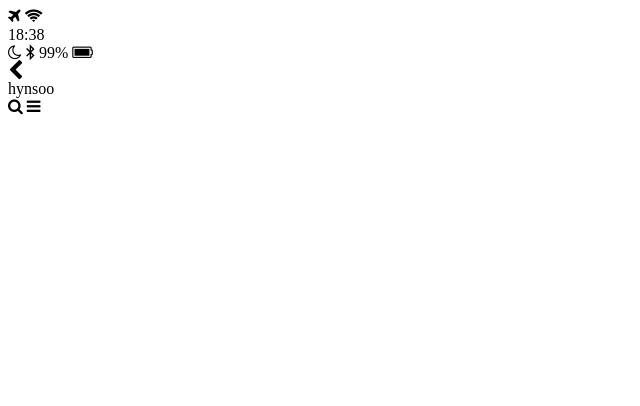
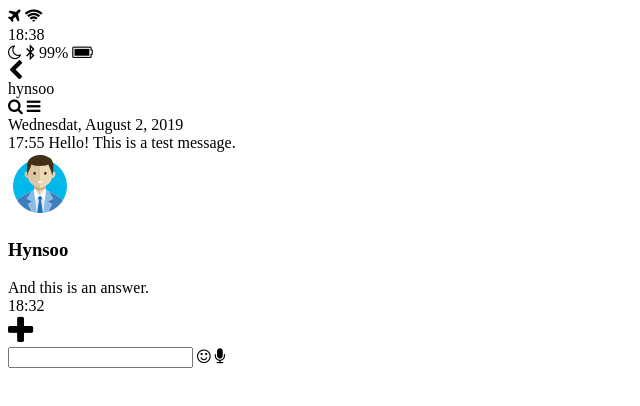
Before and after one commit to hwanginhoo/kakao-clone, a plain HTML site: page chat.html in a window 1280 px wide. Shown: the whole page, without its empty margins (0-640 px from the left). Drawn offline with Linux system fonts and the light colour scheme.

Commit message:
chat is done!!

```diff
--- a/chat.html
+++ b/chat.html
@@ -36,5 +36,36 @@
             </div>
         </div>
     </header>
+    <main class="chat">
+        <div class="data-divider">
+            <span class="date-divider__text">Wednesdat, August 2, 2019</span>
+        </div>
+        <div class="chat__message chat__message-from-me">
+            <span class="chat__message-time">17:55</span>
+            <span class="chat__message-body">
+                Hello! This is a test message.
+            </span>
+        </div>
+        <div class="chat__message chat__message--to-me">
+            <img src="images/avatar.png" class="chat__message-avatar">
+            <div class="chat__message-center">
+                <h3 class="chat__message-username">Hynsoo</h3>
+                <span class="chat__message-body">
+                    And this is an answer.
+                </span>
+            </div>
+            <span class="chat__message-time">18:32</span>
+        </div>
+    </main>
+    <div class="type-message">
+        <i class="fa fa-plus fa-2x"></i>
+        <div class="type-message__input">
+            <input type="text">
+            <i class="fa fa-smile-o"></i>
+            <span class="record-message">
+                <i class="fa fa-microphone"></i>
+            </span>
+        </div>
+    </div>
 </body>
 </html>
```
Also changed, not shown: chats.html (+5 -1 lines).
